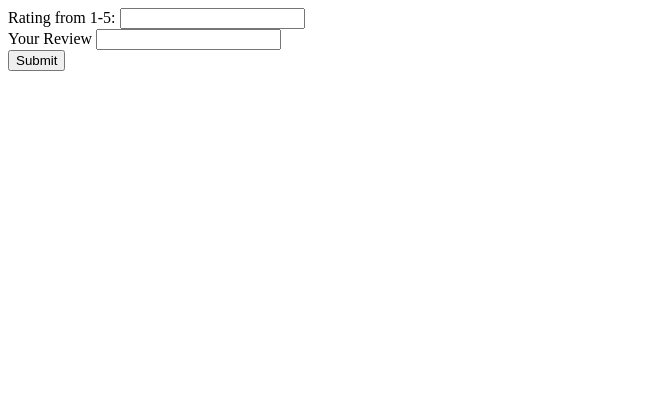
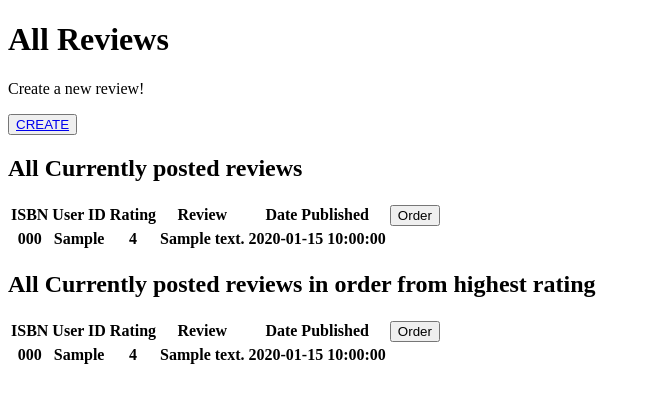
Before and after one commit to gcasa032/CEN4010Group2, a Flask app: template templates/feature5.html in a window 1280 px wide. Shown: the top 403 px of the page, without its empty margins (0-650 px from the left). Run offline with Flask 2, Linux system fonts and the light colour scheme; the template is opened without the code that fills it: most values are stand-ins (such as "Sample title", 1, 10 or a date in 2020); lists and menus that the app fills with data are empty; some libraries are stand-ins or nearby versions.

Commit message:
Some parts work
d

```diff
--- /dev/null
+++ b/Database/sql.insert.csv
@@ -0,0 +1,4 @@
+book_isbn,user_iduser,rating,comment,date
+1443434973,2,2,"The moview was better.",2008-06-09
+1501142976,1,3,"The book was scary, too scary.",2006-05-04
+1594130000,3,4,"Big Brother said this book was a four out of 5.",2008-06-10
--- /dev/null
+++ b/Database/sql.insert2.csv
@@ -0,0 +1,4 @@
+iduser,username,password,name,address,admin
+1,guillermocasal,1234,"Guillermo Casal","123 Test St",0
+2,booklover,1234,"Test User","124 Test St",0
+3,Steve,2134,UserSteve,"125 Test ST",0
--- a/app.py
+++ b/app.py
@@ -4,16 +4,18 @@ import MySQLdb.cursors
 from classes.book import Book
 from classes.author import Author
 from classes.bookSearch import bookSearch
-
+from classes.user import User
+from classes.rating import Rating
+from classes.rater import Rater
 
 app = Flask(__name__)
 
 app.secret_key = 'admin'
 
 # Database connection details
-app.config['MYSQL_HOST'] = 'localhost'
-app.config['MYSQL_USER'] = 'root'
-app.config['MYSQL_PASSWORD'] = 'password'
+app.config['MYSQL_HOST'] = 'geektext.co6gooerckmv.us-east-1.rds.amazonaws.com'
+app.config['MYSQL_USER'] = 'admin'
+app.config['MYSQL_PASSWORD'] = 'TXwUJ8cGvDXjdVVPXSsl'
 app.config['MYSQL_DB'] = 'geektextdb'
 
 # initialize MySQL
@@ -49,14 +51,22 @@ def feature3():
 def feature4():
     return "Feature 4"
 
-@app.route('/feature5')
+@app.route('/feature5', methods=['GET','POST'])
 def feature5():
-    return render_template("feature5.html")
+
+    rater = Rater(mysql)
+    allOpinions = rater.displayOpinion()
+    allOrderOpinions = rater.orderReviews()
+    return render_template("feature5.html",allOpinions = allOpinions, allOrderOpinions = allOrderOpinions)
+
+@app.route('/newReview', methods=['GET'])
+def newReview():
+    rater = Rater(mysql)
+    return render_template("newReview.html")
 
 @app.route('/feature6')
 def feature6():
     return "Feature 6"
 
-
 if __name__ == '__main__':
     app.run(debug=True)
--- a/templates/feature5.html
+++ b/templates/feature5.html
@@ -1,7 +1,65 @@
-<form methods="POST", action="">
-   Rating from 1-5: <input type="text" name="rating" />
-   <br>
-   Your Review <input type="text" name="review" />
-   <br>
-   <input type="submit" />
-</form>
+<!DOCTYPE html>
+<html lang="en">
+
+<head>
+    <meta charset="UTF-8">
+    <meta name="viewport" content="width=device-width, initial-scale=1.0">
+    <title>Feature 5</title>
+</head>
+
+<body>
+    <h1>All Reviews</h1>
+
+        <p> Create a new review!</p>
+        <button>
+        <a class="nav-item nav-link" href="/newReview">CREATE</a>
+        </button>
+    <table>
+          <h2> All Currently posted reviews </h2>
+        <tr>
+            <th>ISBN</th>
+            <th>User ID</th>
+            <th>Rating</th>
+            <th>Review</th>
+            <th>Date Published  </th>
+            <th>
+              <button>
+              <a class="nav-item nav-link">Order</a>
+              </button>
+            <th>
+        </tr>
+        {% for rate in allOpinions %}
+        <tr>
+            <th>{{ rate.book_isbn }}</th>
+            <th>{{ rate.user_iduser }}</th>
+            <th>{{ rate.rating }}</th>
+            <th>{{ rate.comment }}</th>
+            <th>{{ rate.date }}</th>
+        </tr>
+        {% endfor %}
+
+        <table>
+          <h2> All Currently posted reviews in order from highest rating</h2>
+            <tr>
+                <th>ISBN</th>
+                <th>User ID</th>
+                <th>Rating</th>
+                <th>Review</th>
+                <th>Date Published</th>
+                <th>
+                  <button>
+                  <a class="nav-item nav-link">Order</a>
+                  </button>
+                <th>
+            </tr>
+            {% for rate in allOrderOpinions %}
+            <tr>
+                <th>{{ rate.book_isbn }}</th>
+                <th>{{ rate.user_iduser }}</th>
+                <th>{{ rate.rating }}</th>
+                <th>{{ rate.comment }}</th>
+                <th>{{ rate.date }}</th>
+            </tr>
+            {% endfor %}
+
+</body>
```
Also changed, not shown: Database/data.sql (+3 -18 lines), classes/rater.py (+24 -19 lines), templates/newReview.html (added, +21 -0 lines).
